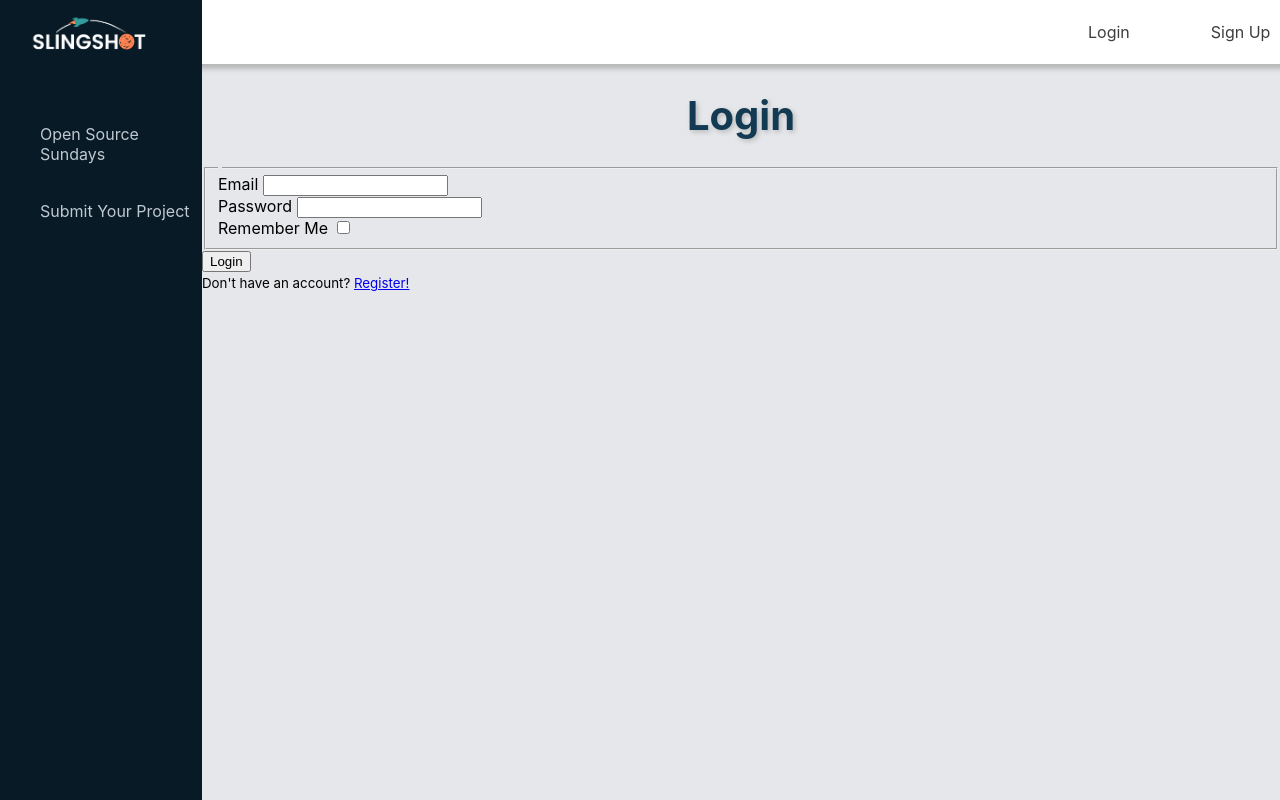
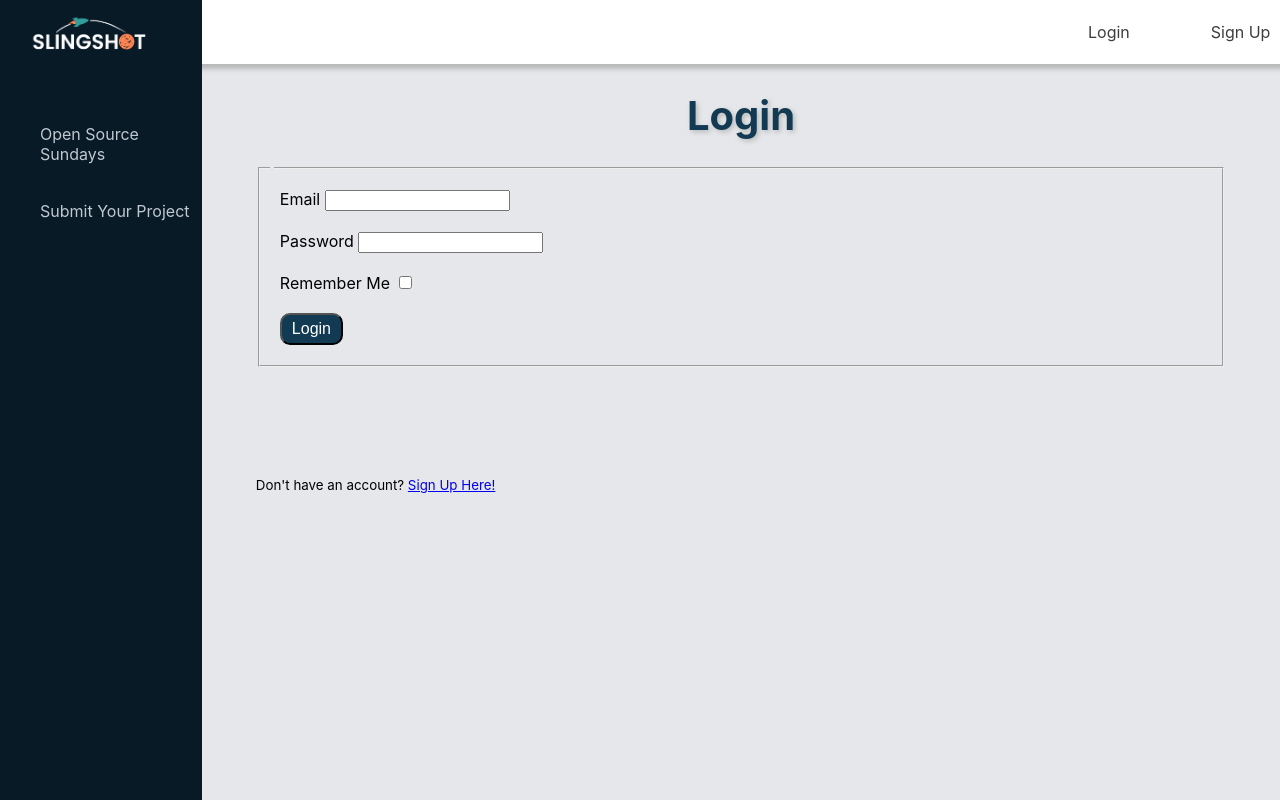
Before and after one commit to adiii07/slingshot-oss, a Flask app: page /login in a window 1280 px wide. Run offline with Flask 2, Linux system fonts and the light colour scheme.

Commit message:
fixed forms

```diff
--- a/oss/static/style.css
+++ b/oss/static/style.css
@@ -221,3 +221,28 @@ span {
     box-shadow: 2px 2px 5px rgb(184, 184, 184);
     border-radius: 15px;
 }
+
+.form {
+    margin: 0 5%;
+    padding-bottom: 10%;
+}
+
+.form-group, .form-check {
+    padding: 10px;
+}
+
+.remember {
+    margin-left: 5%;
+}
+
+.btn {
+    background-color: #133a53;
+    padding: 5px 10px;
+    font-size: 16px;
+    border-radius: 10px;
+    color: #ffffff;
+}
+
+.btn:hover {
+    background-color: #1d5375;
+}
--- a/oss/templates/login.html
+++ b/oss/templates/login.html
@@ -38,15 +38,15 @@
                     {{ form.remember.label(class="form-check-label") }}
                     {{ form.remember(class="form-check-input") }}
                 </div>
+                <div class="form-group">
+                    {{ form.submit(class="btn btn-outline-info") }}
+                </div>
             </fieldset>
-            <div class="form-group">
-                {{ form.submit(class="btn btn-outline-info") }}
-            </div>
         </form>
 </div>
-<div class="border-top pt-3">
+<div class="remember">
     <small class="text-muted">
-        Don't have an account? <a class='ml-2' href="{{ url_for('login') }}">Register!</a>
+        Don't have an account? <a class='ml-2' href="{{ url_for('register') }}">Sign Up Here!</a>
     </small>
 </div>
 {%endblock%}
--- a/oss/templates/register.html
+++ b/oss/templates/register.html
@@ -63,7 +63,7 @@
             </div>
         </form>
 </div>
-<div class="border-top pt-3">
+<div class="remember">
     <small class="text-muted">
         Already have an account? <a class='ml-2' href="{{ url_for('login') }}">Login</a>
     </small>
```
